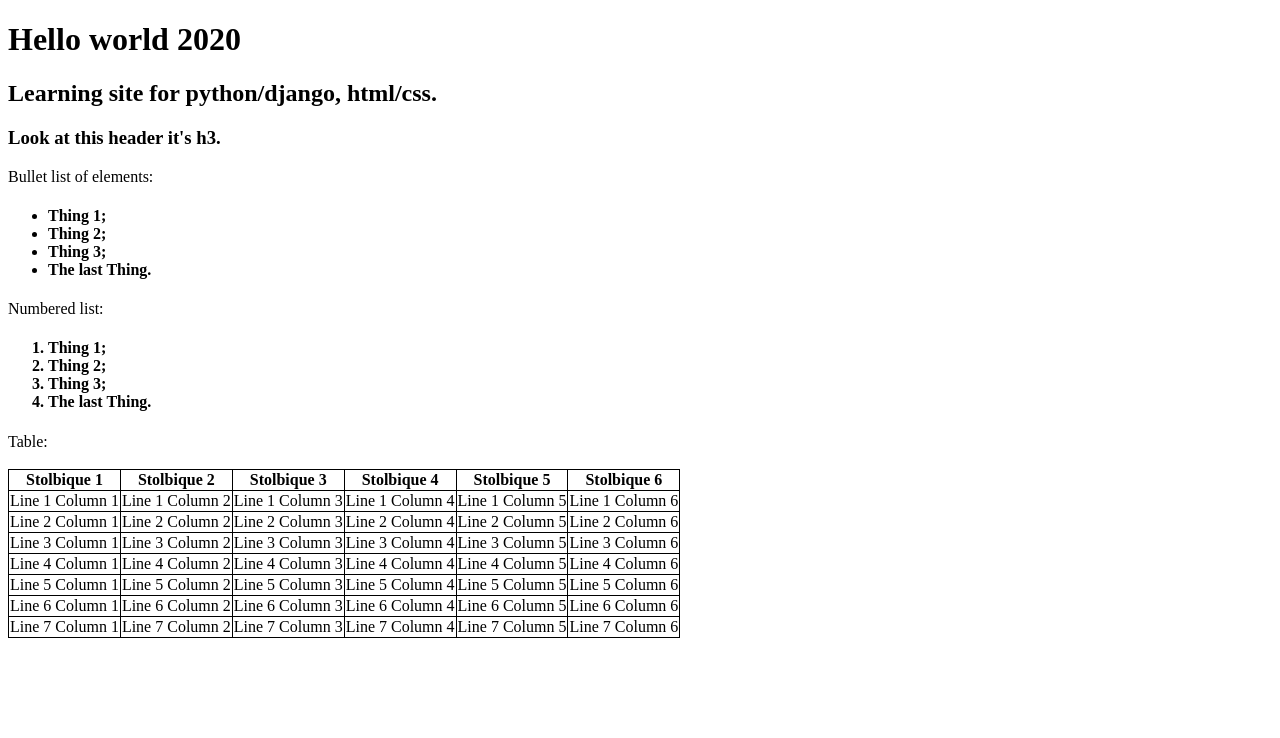
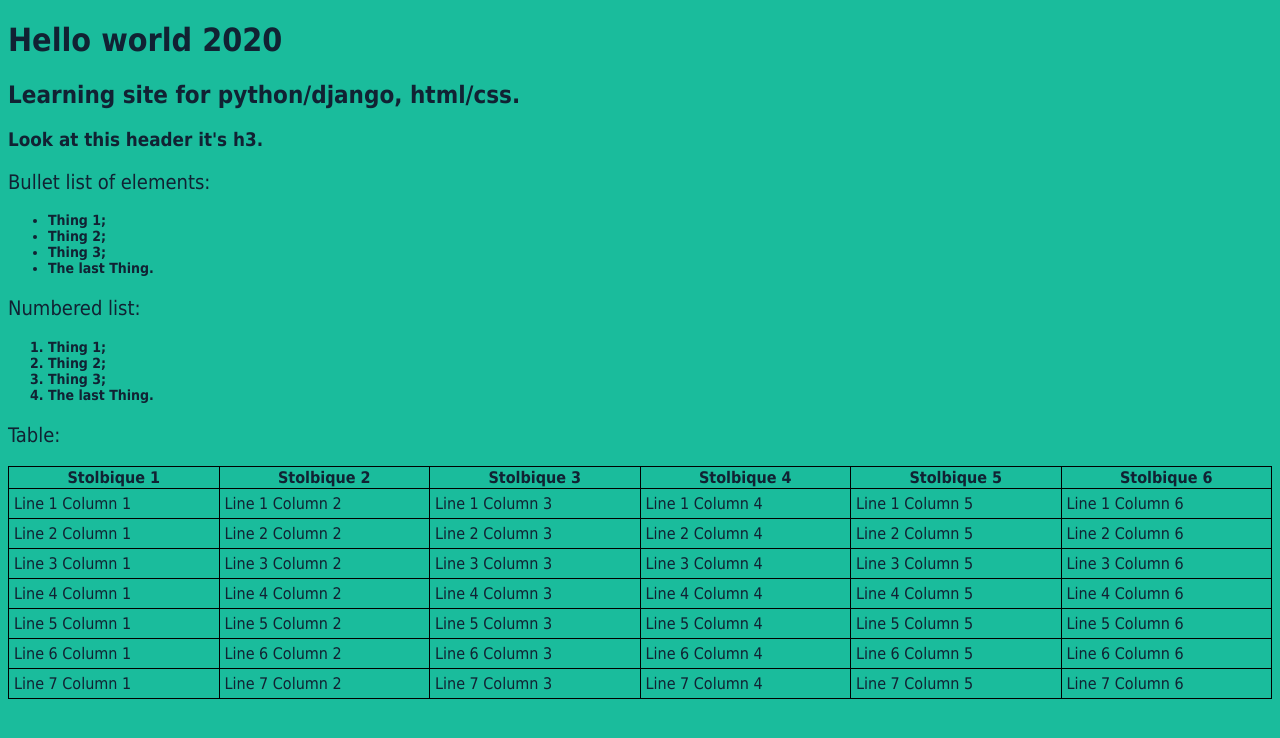
Before and after one commit to paleale/mtuci-cps-labs, a Python web app: template lab2/firstwebpage/flatpages/templates/static_handler.html in a window 1280 px wide. Shown: the top 738 px of the page. Run offline with Jinja, Linux system fonts and the light colour scheme; the template is opened without the code that fills it, so the values that code supplies are empty.

Commit message:
lab2 add tasks

```diff
--- /dev/null
+++ b/lab2/firstwebpage/flatpages/static/index.css
@@ -0,0 +1,27 @@
+body {
+    background: #1abc9c;
+    font-family: Tahoma, Arial, sans-serif;
+    color: #123;
+}
+table {
+    border-collapse: collapse;
+}
+p, h4 {
+    font-size: 20px;
+    margin-bottom: 0;
+}
+h4 {
+    font-size: 14px;
+}
+ul, ol {
+margin: 0; }
+table tr td {
+    padding: 5px;
+}
+table {
+     width: 100%;
+}
+img {
+     height: 30px;
+     width: auto;
+}
--- a/lab2/firstwebpage/flatpages/templates/static_handler.html
+++ b/lab2/firstwebpage/flatpages/templates/static_handler.html
@@ -2,6 +2,7 @@
 <html>
    <head>
       <title>Hello world 2020</title>
+      <link rel="stylesheet" href="{{ STATIC_URL }}/static/index.css">
    </head>
    <style>
       table, th, td {
--- a/lab2/firstwebpage/flatpages/views.py
+++ b/lab2/firstwebpage/flatpages/views.py
@@ -6,4 +6,4 @@ from django.shortcuts import render
 from django import template
 
 def home(request):
-  return render(request, 'templates/index.html')
+  return render(request, 'templates/static_handler.html')
```
